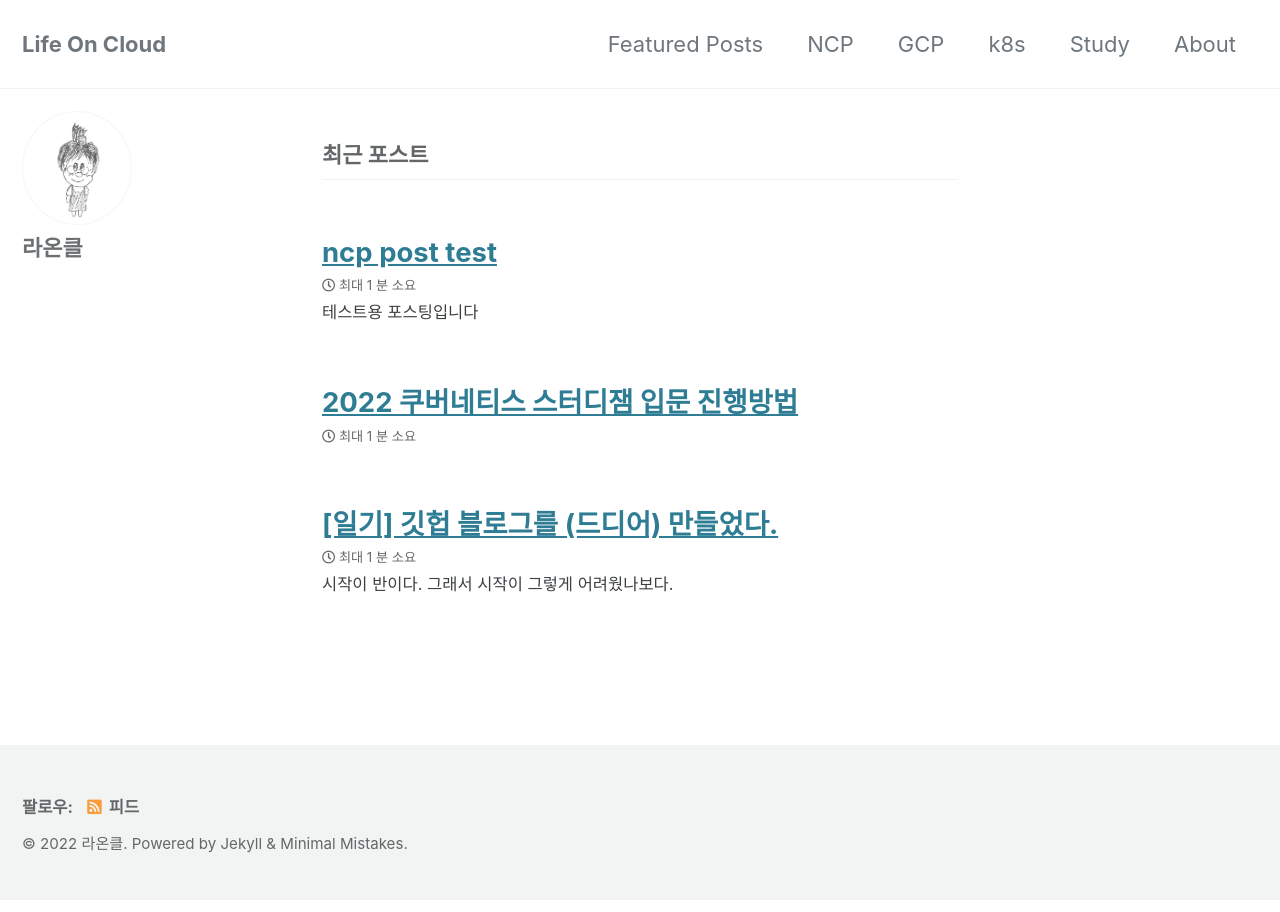
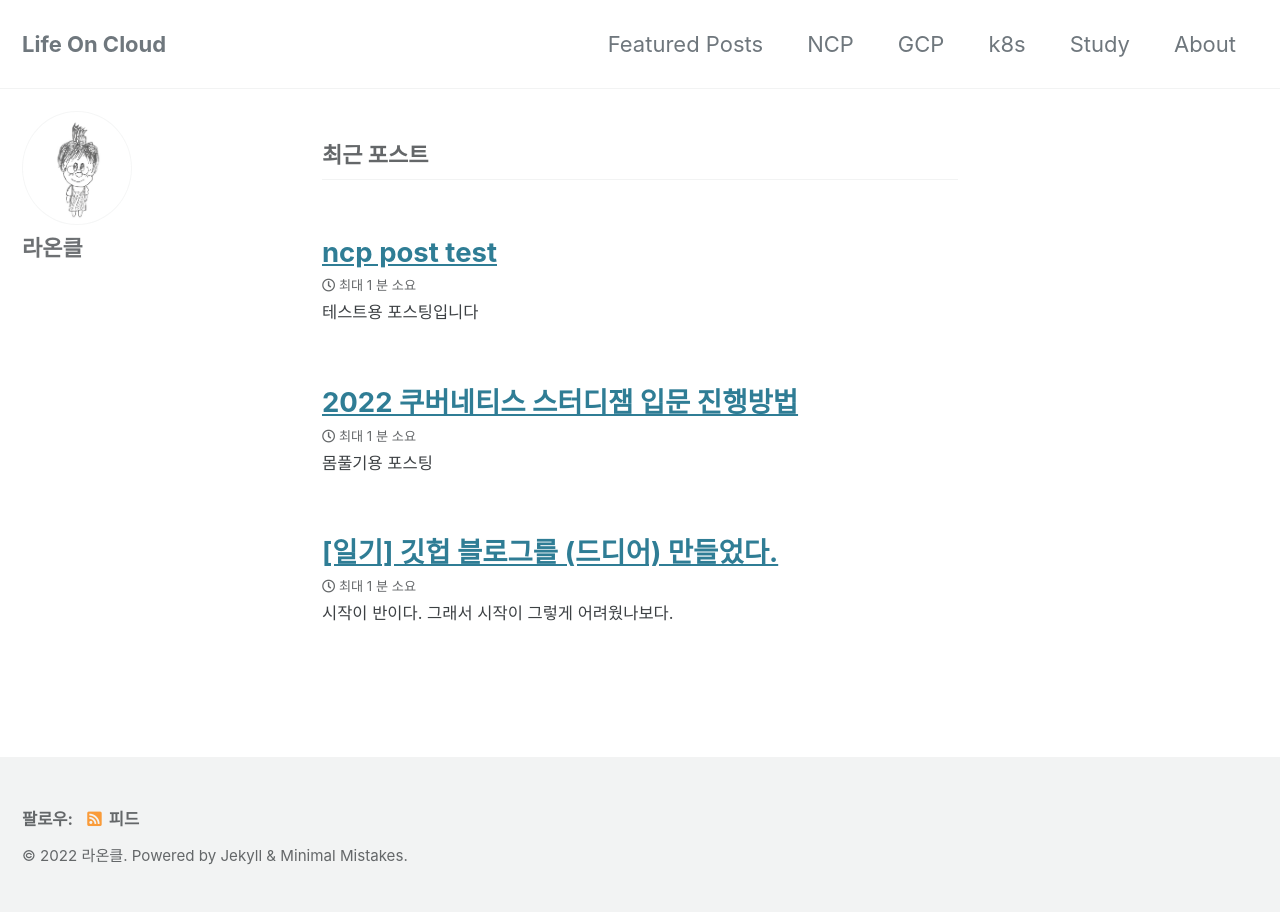
Before and after one commit to lifeoncloud/lifeoncloud.github.io, a Jekyll site: the page built from index.html, in a window 1280 px wide. Built offline with Jekyll 4.4.1, drawn with Linux system fonts in a browser that asks for light colours; cached includes are drawn as plain includes; the list of posts is cut into pages by our own code.

Commit message:
2022 쿠버네티스 입문 스터디잼 포스팅에 excerpt 추가

```diff
--- a/_posts/2022-07-04-gke-studyjam.md
+++ b/_posts/2022-07-04-gke-studyjam.md
@@ -1,5 +1,7 @@
 ---
 title: "2022 쿠버네티스 스터디잼 입문 진행방법"
+excerpt: "몸풀기용 포스팅"
+
 date: "2022-07-02"
 categories: gcp
 tags: [GCP, studyjam, GKE]
```
